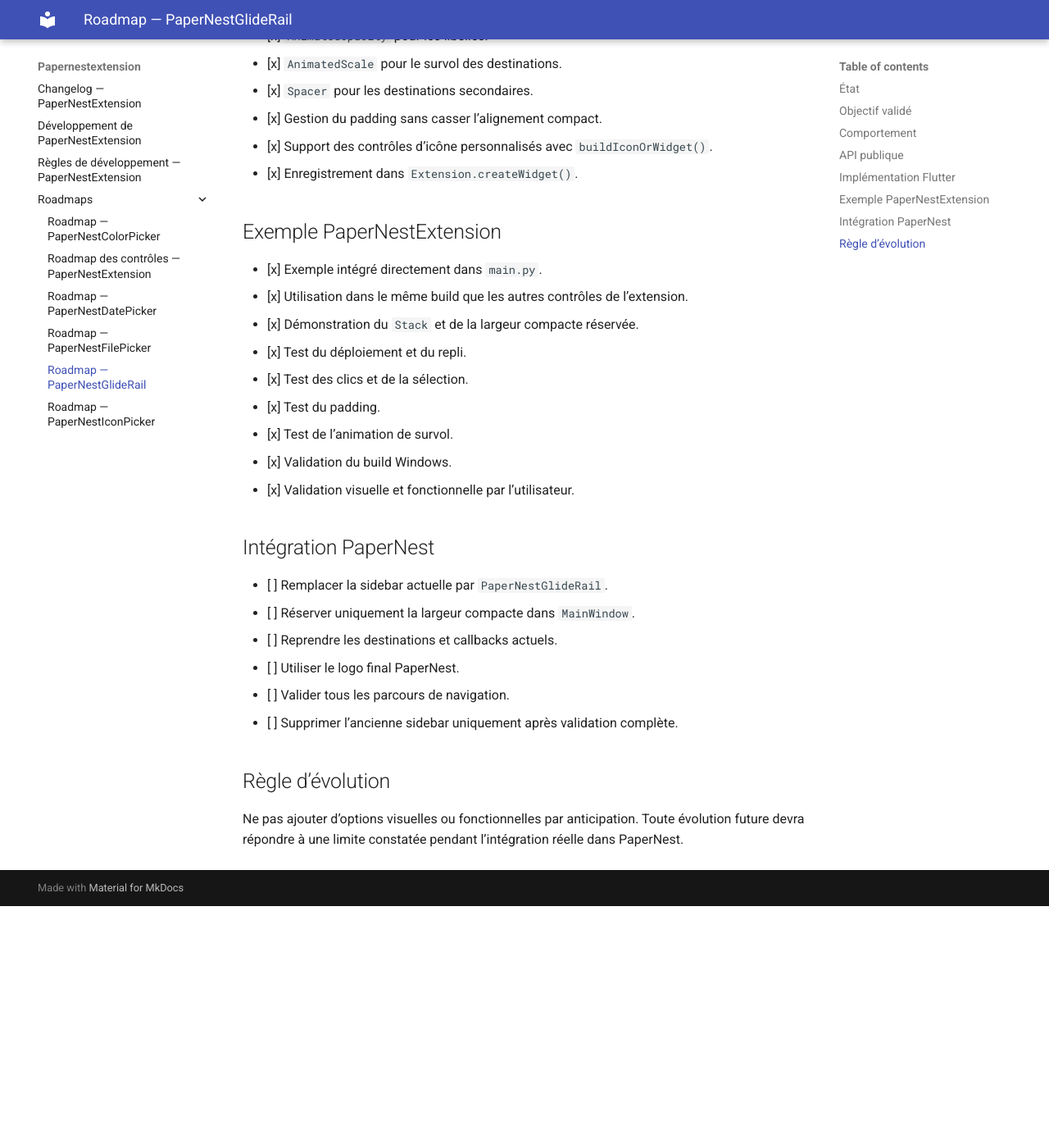
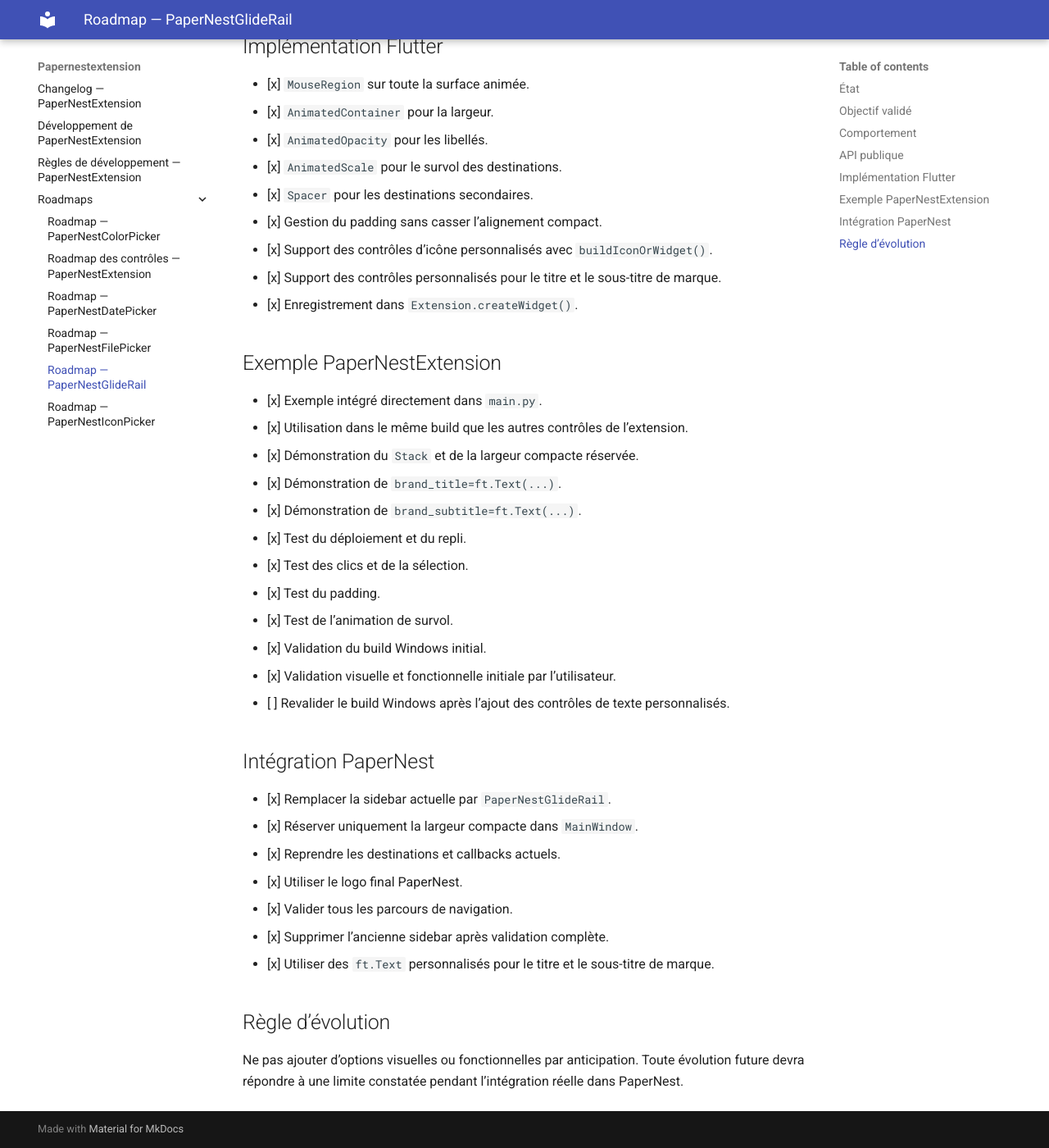
Before and after one commit to Drenae/PaperNestExtension, an MkDocs documentation site: the page built from docs/roadmaps/ROADMAP_GLIDE_RAIL.md, in a window 1280 px wide and 1400 px high, scrolled down 1616 px. Shown: the whole window at 82% size. Built offline with MkDocs 1.6.1 and Material for MkDocs 9.7.7, drawn with Linux system fonts in a browser that asks for light colours; before the commit the page ends 2721 px from its top, so only the background shows below that; some of the changed text lies outside the part shown.

Commit message:
Document custom brand text controls

```diff
--- a/docs/roadmaps/ROADMAP_GLIDE_RAIL.md
+++ b/docs/roadmaps/ROADMAP_GLIDE_RAIL.md
@@ -4,7 +4,7 @@
 
 Le contrôle `PaperNestGlideRail` est implémenté, construit, testé et validé sous Windows par l’utilisateur.
 
-Son périmètre fonctionnel est considéré comme terminé. Aucune fonction supplémentaire n’est prévue tant qu’un besoin réel n’apparaît pas dans PaperNest.
+Son périmètre fonctionnel est considéré comme terminé. Une évolution ciblée a ensuite été ajoutée à partir d’un besoin réel rencontré pendant l’intégration PaperNest : `brand_title` et `brand_subtitle` acceptent désormais des contrôles Flet personnalisés en plus des chaînes.
 
 ## Objectif validé
 
@@ -35,6 +35,9 @@
 - [x] `collapsed_width` et `expanded_width`.
 - [x] Paramètres d’animation de la rail et du survol.
 - [x] Bloc de marque personnalisable.
+- [x] `brand_title` accepte une chaîne ou un contrôle Flet tel que `ft.Text`.
+- [x] `brand_subtitle` accepte une chaîne ou un contrôle Flet tel que `ft.Text`.
+- [x] Compatibilité conservée avec les chaînes utilisées par l’API initiale.
 - [x] Couleurs, espacements, arrondis, ombre et indicateur sélectionné.
 - [x] Événements `on_change`, `on_expand` et `on_collapse`.
 - [x] Méthodes `expand_rail()` et `collapse_rail()`.
@@ -49,6 +52,7 @@
 - [x] `Spacer` pour les destinations secondaires.
 - [x] Gestion du padding sans casser l’alignement compact.
 - [x] Support des contrôles d’icône personnalisés avec `buildIconOrWidget()`.
+- [x] Support des contrôles personnalisés pour le titre et le sous-titre de marque.
 - [x] Enregistrement dans `Extension.createWidget()`.
 
 ## Exemple PaperNestExtension
@@ -56,21 +60,25 @@
 - [x] Exemple intégré directement dans `main.py`.
 - [x] Utilisation dans le même build que les autres contrôles de l’extension.
 - [x] Démonstration du `Stack` et de la largeur compacte réservée.
+- [x] Démonstration de `brand_title=ft.Text(...)`.
+- [x] Démonstration de `brand_subtitle=ft.Text(...)`.
 - [x] Test du déploiement et du repli.
 - [x] Test des clics et de la sélection.
 - [x] Test du padding.
 - [x] Test de l’animation de survol.
-- [x] Validation du build Windows.
-- [x] Validation visuelle et fonctionnelle par l’utilisateur.
+- [x] Validation du build Windows initial.
+- [x] Validation visuelle et fonctionnelle initiale par l’utilisateur.
+- [ ] Revalider le build Windows après l’ajout des contrôles de texte personnalisés.
 
 ## Intégration PaperNest
 
-- [ ] Remplacer la sidebar actuelle par `PaperNestGlideRail`.
-- [ ] Réserver uniquement la largeur compacte dans `MainWindow`.
-- [ ] Reprendre les destinations et callbacks actuels.
-- [ ] Utiliser le logo final PaperNest.
-- [ ] Valider tous les parcours de navigation.
-- [ ] Supprimer l’ancienne sidebar uniquement après validation complète.
+- [x] Remplacer la sidebar actuelle par `PaperNestGlideRail`.
+- [x] Réserver uniquement la largeur compacte dans `MainWindow`.
+- [x] Reprendre les destinations et callbacks actuels.
+- [x] Utiliser le logo final PaperNest.
+- [x] Valider tous les parcours de navigation.
+- [x] Supprimer l’ancienne sidebar après validation complète.
+- [x] Utiliser des `ft.Text` personnalisés pour le titre et le sous-titre de marque.
 
 ## Règle d’évolution
 
```
